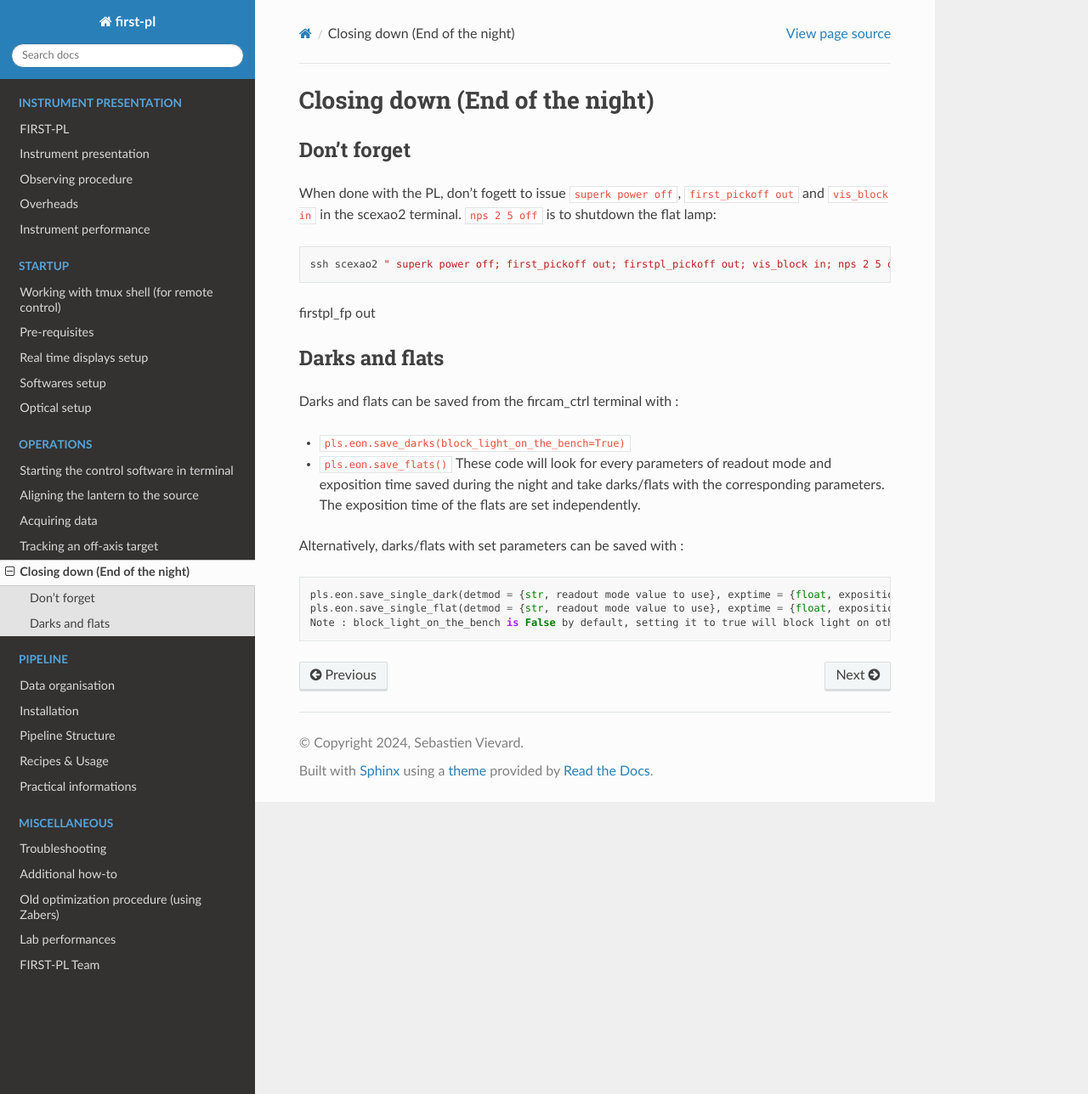
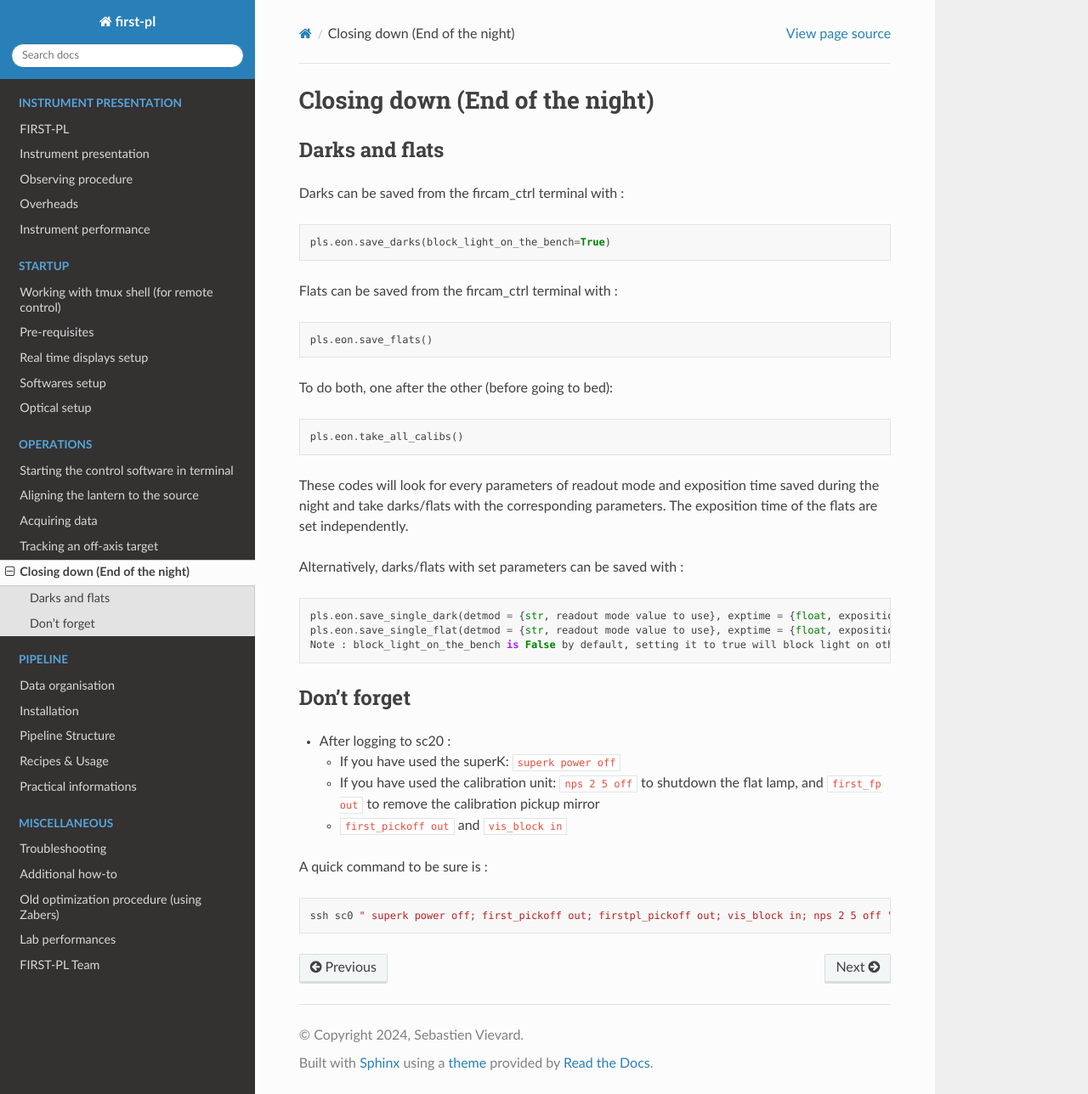
Before and after one commit to scexao-org/first_control, a Sphinx documentation site: the page built from source/operation_eon.md, in a window 1280 px wide and 1288 px high. Shown: the whole window at 85% size. Built offline with Sphinx 7.4.7 and the Read the Docs theme 3.1.0, drawn with Linux system fonts in a browser that asks for light colours.

Commit message:
clean up and new mention of sc20

````diff
--- a/source/operation_eon.md
+++ b/source/operation_eon.md
@@ -1,26 +1,42 @@
 # Closing down (End of the night)
 
-## Don't forget
-
-When done with the PL, don't fogett to issue `superk power off`, `first_pickoff out` and `vis_block in` in the scexao2 terminal. `nps 2 5 off` is to shutdown the flat lamp:
-```
-ssh scexao2 " superk power off; first_pickoff out; firstpl_pickoff out; vis_block in; nps 2 5 off "
-```
-
-firstpl_fp out
 
 ## Darks and flats
 
-Darks and flats can be saved from the fircam_ctrl terminal with :
+Darks can be saved from the fircam_ctrl terminal with :
+```
+pls.eon.save_darks(block_light_on_the_bench=True)
+```
 
-- `pls.eon.save_darks(block_light_on_the_bench=True)`
-- `pls.eon.save_flats()`
-These code will look for every parameters of readout mode and exposition time saved during the night and take darks/flats with the corresponding parameters. The exposition time of the flats are set independently.
+Flats can be saved from the fircam_ctrl terminal with :
+```
+pls.eon.save_flats()
+```
+
+To do both, one after the other (before going to bed):
+```
+pls.eon.take_all_calibs()
+```
+
+These codes will look for every parameters of readout mode and exposition time saved during the night and take darks/flats with the corresponding parameters. The exposition time of the flats are set independently.
+
 
 Alternatively, darks/flats with set parameters can be saved with :
-
 ```
 pls.eon.save_single_dark(detmod = {str, readout mode value to use}, exptime = {float, exposition time to use}, block_light_on_the_bench=True)
 pls.eon.save_single_flat(detmod = {str, readout mode value to use}, exptime = {float, exposition time to use})
 Note : block_light_on_the_bench is False by default, setting it to true will block light on other instruments.
 ```
+
+
+## Don't forget
+
+- After logging to sc20 :
+    - If you have used the superK: `superk power off`
+    - If you have used the calibration unit: `nps 2 5 off` to shutdown the flat lamp, and `first_fp out` to remove the calibration pickup mirror
+    - `first_pickoff out` and `vis_block in`
+
+A quick command to be sure is :
+```
+ssh sc0 " superk power off; first_pickoff out; firstpl_pickoff out; vis_block in; nps 2 5 off "
+```
````
Also changed, not shown: source/instrument_setup.md (+2 -0 lines), source/operation_acquiring.md (+4 -36 lines).
